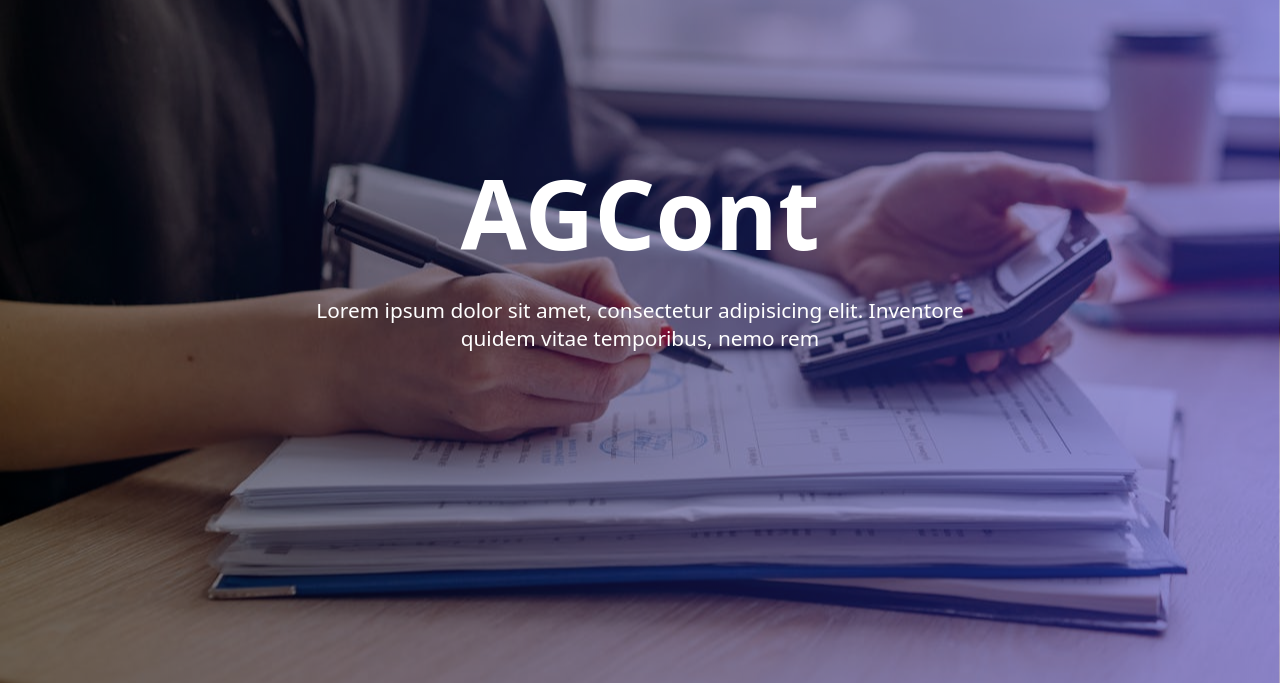
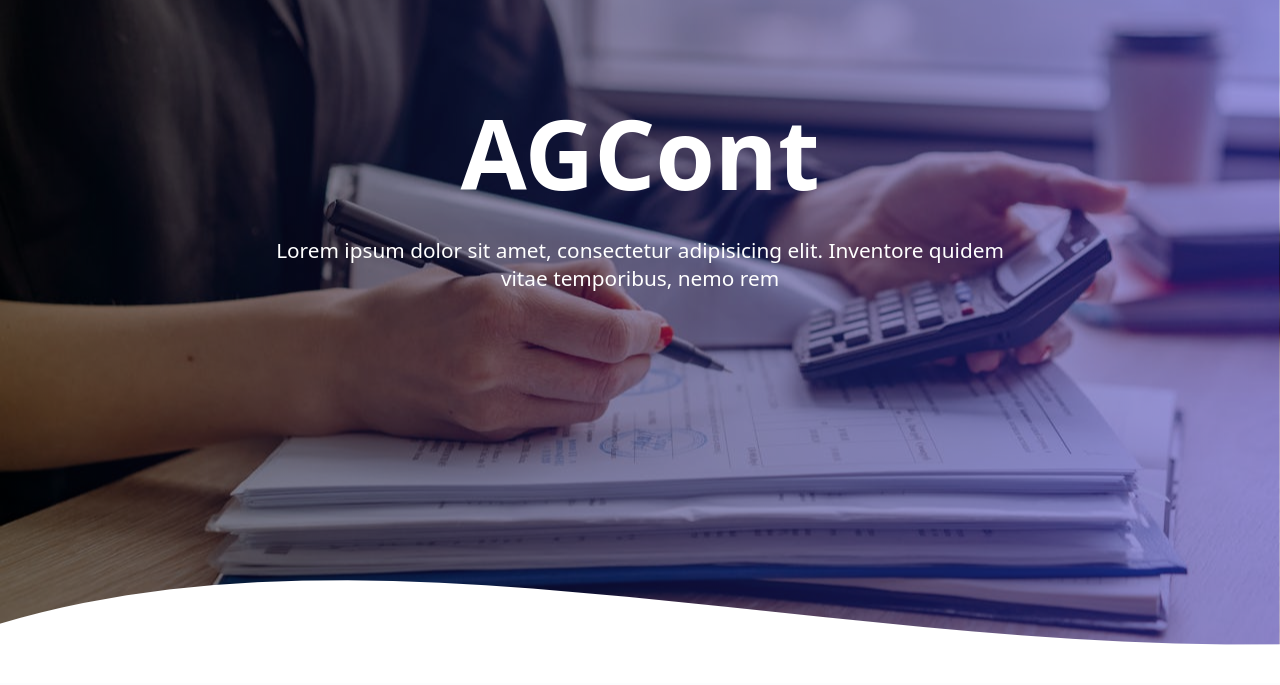
Before and after one commit to romulosaraivadev/AGCont-Contabilidade, a plain HTML site: page index.html in a window 1280 px wide. Shown: the part 117-802 px from the top of the page. Drawn offline with Linux system fonts and the light colour scheme.

Commit message:
adição de banner no fim da section

```diff
--- a/estilos/style.css
+++ b/estilos/style.css
@@ -15,6 +15,8 @@ header{
     background-size: cover;
     padding-top: 30px;
     height: 100vh;
+
+    position: relative;
 }
 
 nav{
@@ -79,10 +81,11 @@ p{
 section.banner{
     display: flex;
     justify-content: center;
+
 }
 
 section > div{
-    margin: 150px;
+    margin: 90px 100px;
     text-align: center;
     padding: 0 90px;
 }
@@ -99,3 +102,11 @@ section > div > p{
     font-weight: lighter;
     margin: 18px 0;
 }
+.img-svg{
+    background-image: url(../imagens/svg.png);
+    width: 100%;
+    height: 103px;
+    position: absolute;
+    background-repeat: no-repeat;
+    bottom: 0;
+}
--- a/index.html
+++ b/index.html
@@ -30,8 +30,9 @@
                         <p>Lorem ipsum dolor sit amet, consectetur adipisicing elit. Inventore quidem vitae temporibus, nemo rem  </p>
                     </div>
                 </section> <!--fim baner com imagem e mensagem-->
+
             </div>
-
+            <div class="img-svg"></div>
 
     </header><!--fim do header-->
     <!--sobre-->
```
